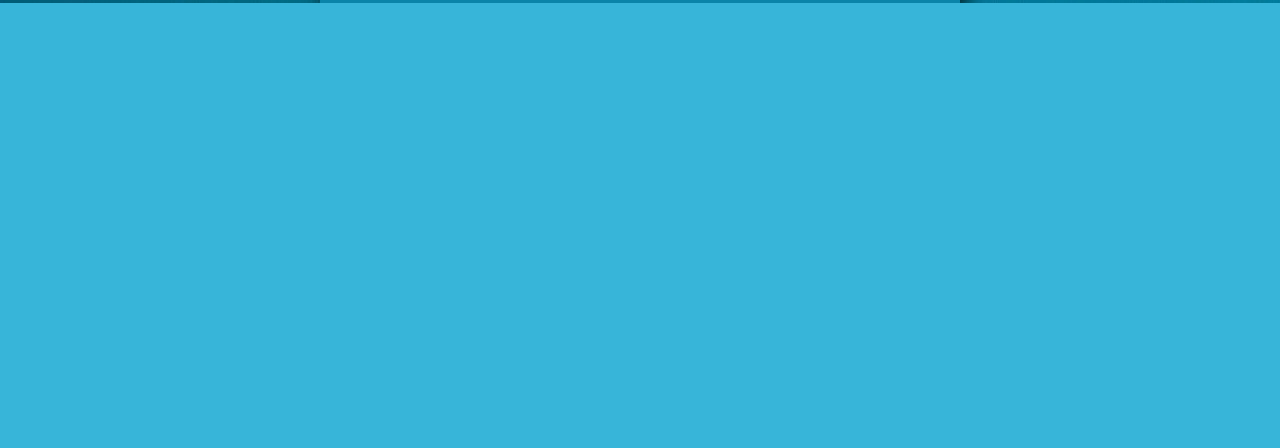
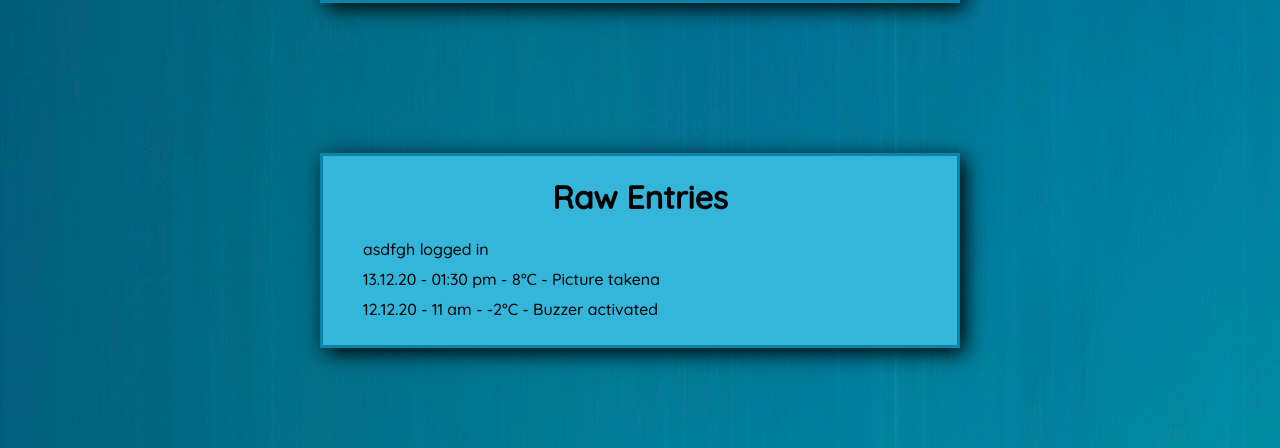
Before and after one commit to naz-o/birdwatching, a Django app: page /data in a window 1280 px wide. Shown: the part 949-1397 px from the top of the page. Before the commit the page ends 952 px from the top, so only its background shows below. Run offline with Django 3.2, Linux system fonts and the light colour scheme.

Commit message:
Data entries

```diff
--- a/project/static/css/main.css
+++ b/project/static/css/main.css
@@ -233,9 +233,33 @@
 
 /*-------------------Chart End--------------------*/
 
+.wrapper-entries{
+  padding-left: 25%;
+  padding-right: 25%;
+  padding-top: 150px;
+  height: auto;
+  padding-bottom: 100px;
+}
 
+.entries{
+  background: #34b5da;
+  border: 3px solid #0a84a9;
+  box-shadow: 5px 5px 20px black;
 
+}
 
+.entries h1{
+  text-align: center;
+}
+
+.entries ul {
+  list-style-type: none;
+
+}
+
+.entries ul li{
+  padding-bottom: 10px;
+}
 
 
 
--- a/project/website/data.html
+++ b/project/website/data.html
@@ -102,6 +102,23 @@
   </div>
   </div>
 
+	<div class="wrapper-entries">
+	<div class="entries">
+		<h1>Raw Entries</h1>
+		<ul>
+			<li>
+				asdfgh logged in
+			</li>
+			<li>
+				13.12.20 - 01:30 pm - 8°C - Picture takena
+			</li>
+			<li>
+				12.12.20 - 11 am - -2°C - Buzzer activated
+			</li>
+
+		</ul>
+	</div>
+	</div>
 
 </body>
 </html>
```
